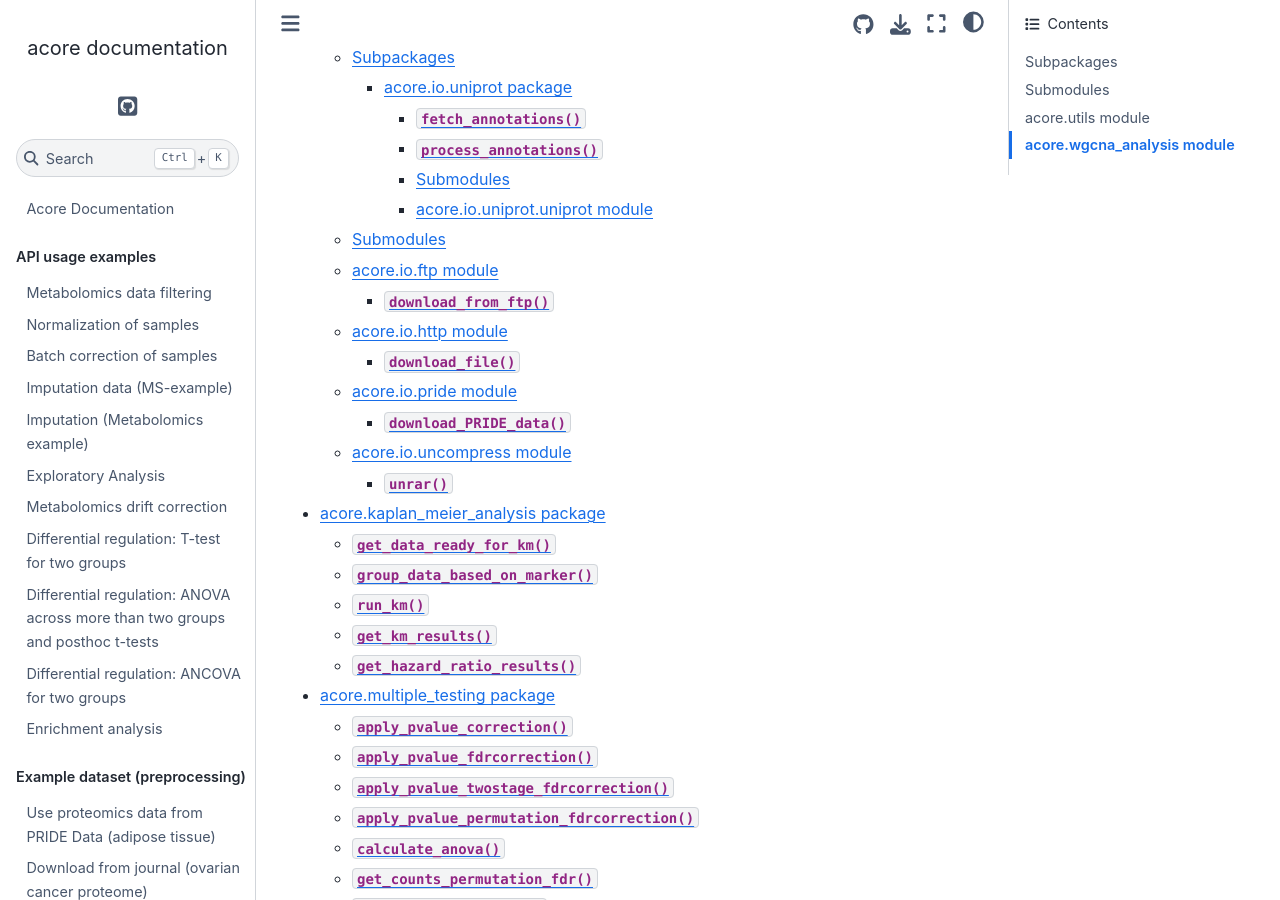
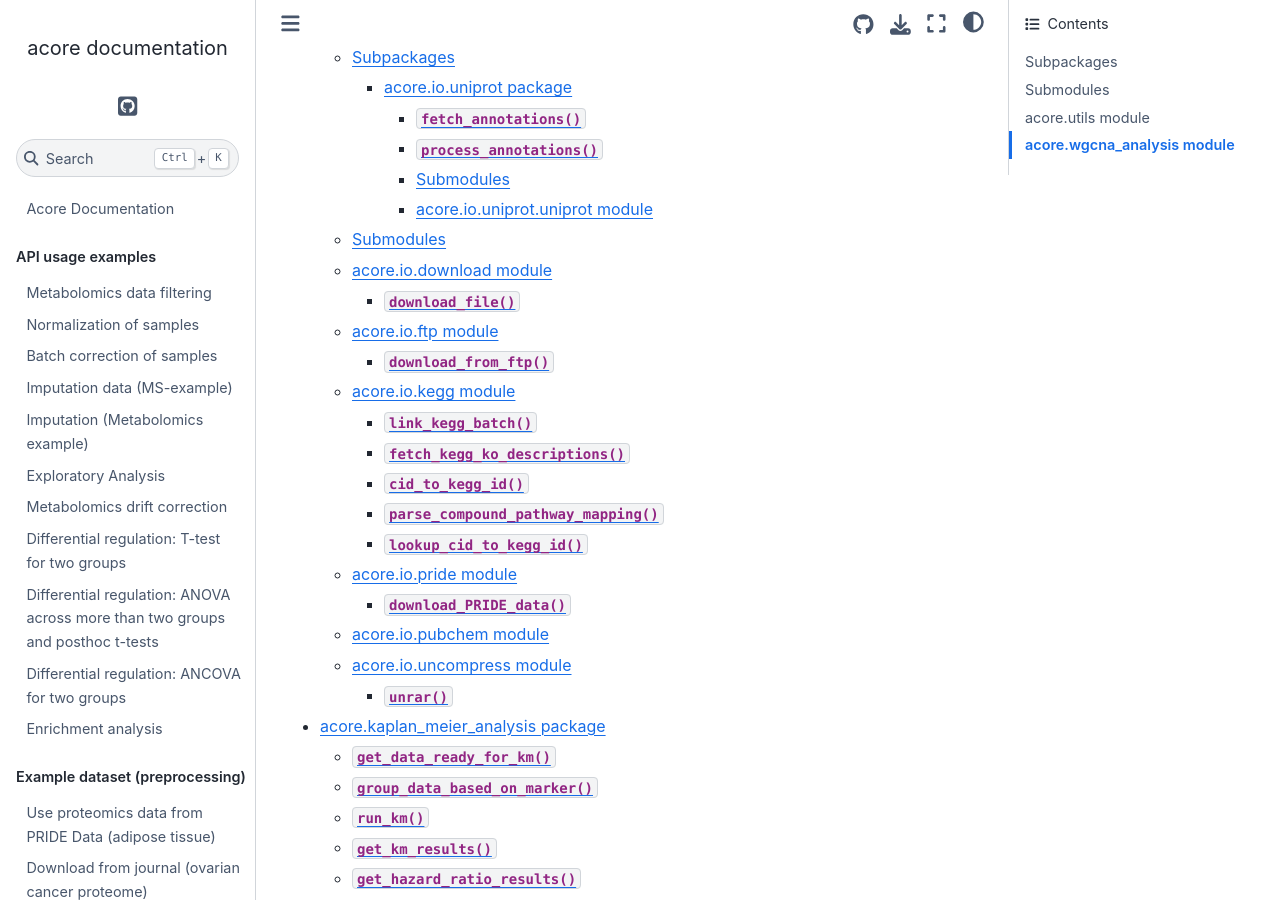
Before and after one commit to Multiomics-Analytics-Group/acore, a Sphinx documentation site: the page built from docs/markdown_ref/acore.md, in a window 1280 px wide and 900 px high, scrolled down 3241 px. Built offline with Sphinx 7.4.7 and the Sphinx Book theme 1.1.4, drawn with Linux system fonts in a browser that asks for light colours; pages that are not in the unit, such as notebooks, are missing from menus; a script that is not in the unit is left out.

Commit message:
docs: update markdown reference

```diff
--- a/docs/markdown_ref/acore.md
+++ b/docs/markdown_ref/acore.md
@@ -110,12 +110,19 @@
       * [Submodules](acore.io.uniprot.md#submodules)
       * [acore.io.uniprot.uniprot module](acore.io.uniprot.md#module-acore.io.uniprot.uniprot)
   * [Submodules](acore.io.md#submodules)
+  * [acore.io.download module](acore.io.md#module-acore.io.download)
+    * [`download_file()`](acore.io.md#acore.io.download.download_file)
   * [acore.io.ftp module](acore.io.md#module-acore.io.ftp)
     * [`download_from_ftp()`](acore.io.md#acore.io.ftp.download_from_ftp)
-  * [acore.io.http module](acore.io.md#module-acore.io.http)
-    * [`download_file()`](acore.io.md#acore.io.http.download_file)
+  * [acore.io.kegg module](acore.io.md#module-acore.io.kegg)
+    * [`link_kegg_batch()`](acore.io.md#acore.io.kegg.link_kegg_batch)
+    * [`fetch_kegg_ko_descriptions()`](acore.io.md#acore.io.kegg.fetch_kegg_ko_descriptions)
+    * [`cid_to_kegg_id()`](acore.io.md#acore.io.kegg.cid_to_kegg_id)
+    * [`parse_compound_pathway_mapping()`](acore.io.md#acore.io.kegg.parse_compound_pathway_mapping)
+    * [`lookup_cid_to_kegg_id()`](acore.io.md#acore.io.kegg.lookup_cid_to_kegg_id)
   * [acore.io.pride module](acore.io.md#module-acore.io.pride)
     * [`download_PRIDE_data()`](acore.io.md#acore.io.pride.download_PRIDE_data)
+  * [acore.io.pubchem module](acore.io.md#acore-io-pubchem-module)
   * [acore.io.uncompress module](acore.io.md#module-acore.io.uncompress)
     * [`unrar()`](acore.io.md#acore.io.uncompress.unrar)
 * [acore.kaplan_meier_analysis package](acore.kaplan_meier_analysis.md)
```
Also changed, not shown: docs/markdown_ref/acore.io.md (+59 -4 lines), docs/markdown_ref/modules.md (+3 -1 lines).
